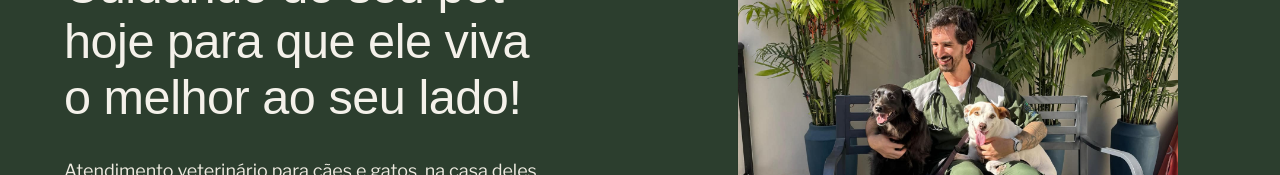
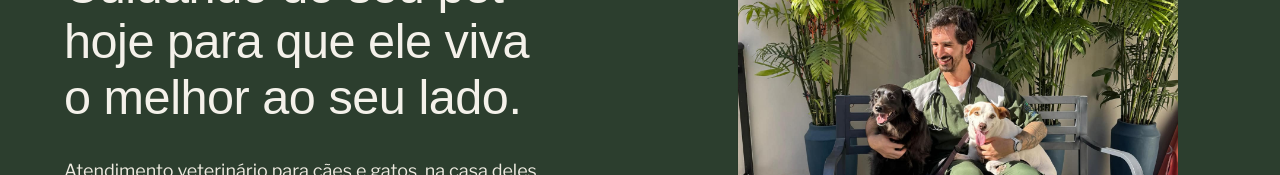
Before and after one commit to clintia-br/joao-caetano-site, a Next.js app: page / in a window 1280 px wide. Shown: the part 304-479 px from the top of the page. Built offline with nearby package versions, Linux system fonts and the light colour scheme; a web font is replaced by a local one.

Commit message:
Hero headline ends on a full stop, not an exclamation mark
Co-Authored-By: Claude Fable 5.1 <noreply@anthropic.com>
Claude-Session: https://claude.ai/code/session_01GS98iNjf2sN7SM2uFiHWAS

```diff
--- a/src/components/site/HomeHero.tsx
+++ b/src/components/site/HomeHero.tsx
@@ -77,7 +77,7 @@ export function HomeHero() {
           trigger="load"
           delay={0.2}
         >
-          {"Cuidando do seu pet hoje para que ele viva o melhor ao seu lado!"}
+          {"Cuidando do seu pet hoje para que ele viva o melhor ao seu lado."}
         </SplitHeading>
 
         {/* Regular weight throughout: a bold run in the middle of a lead
```
